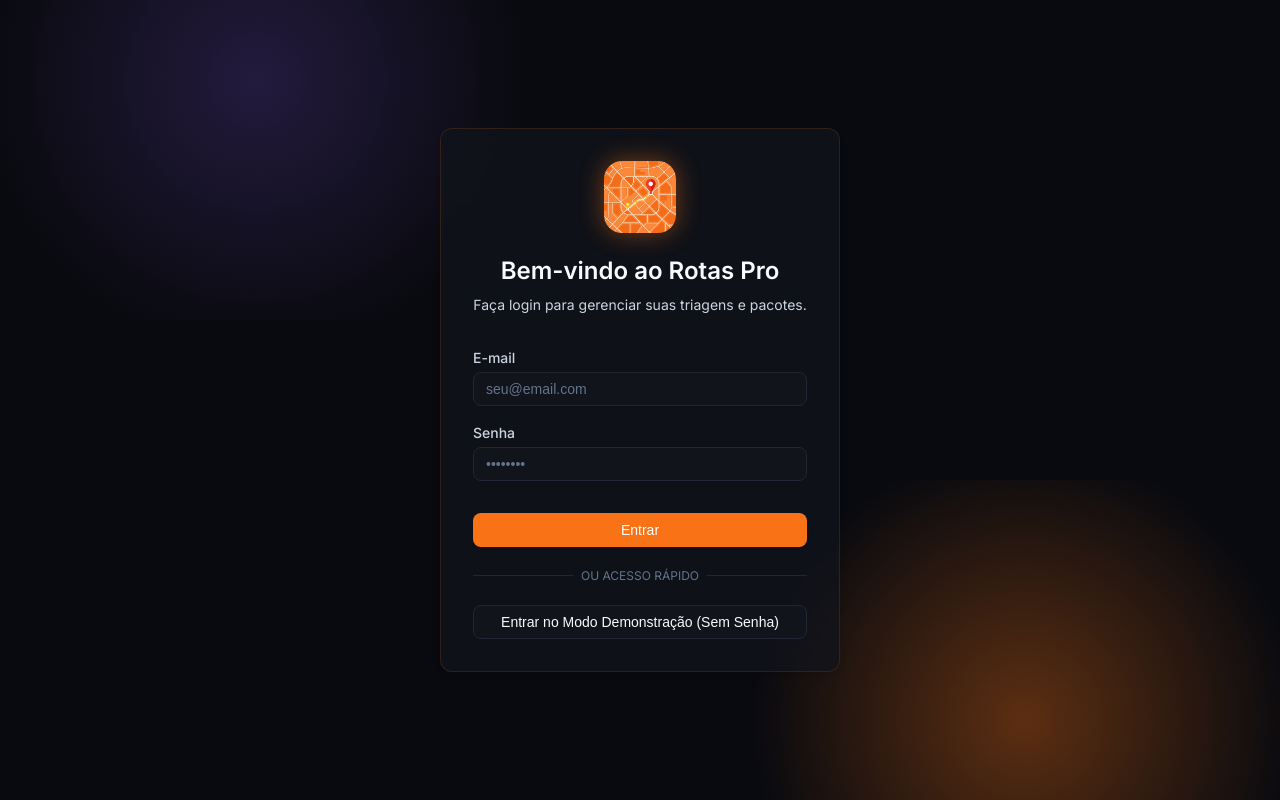
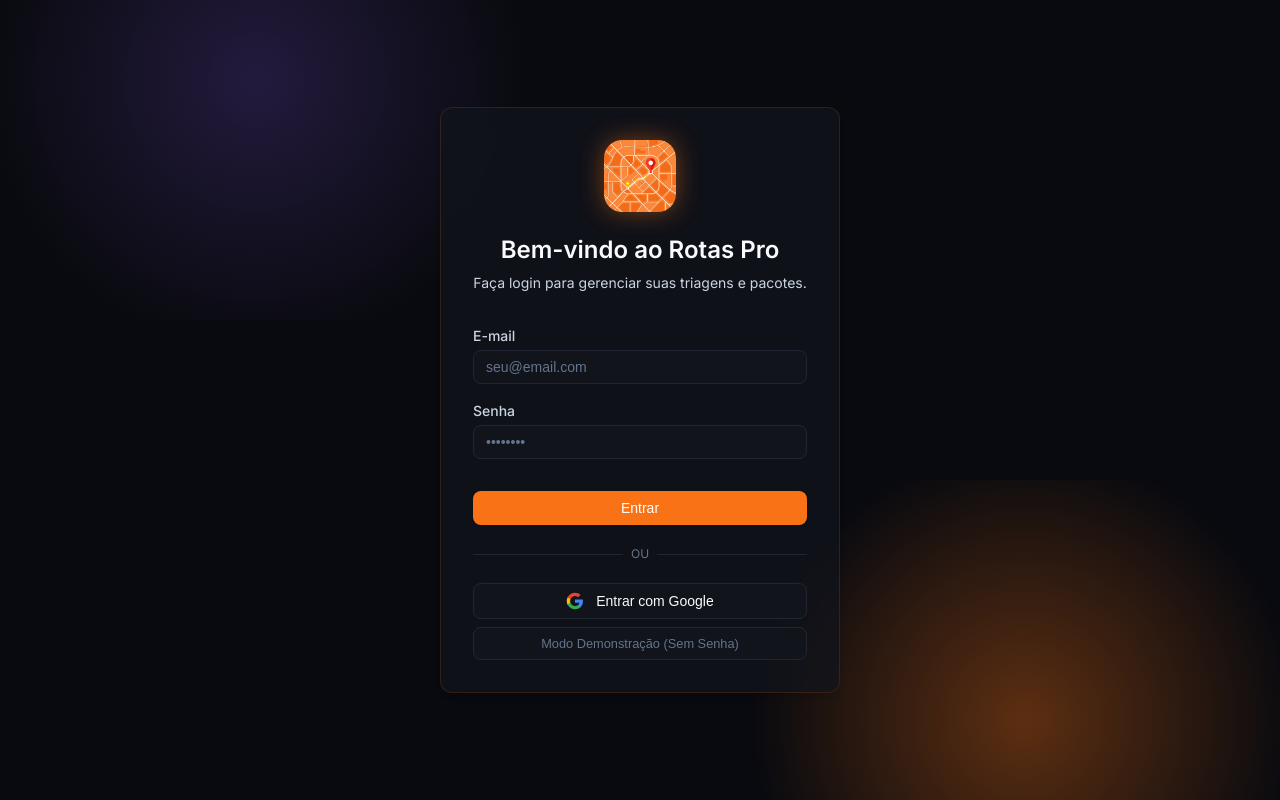
Before and after one commit to PGEX28/TRIAGEM-ROTAS-PRO, a React (Vite) app in the folder frontend/: page /login in a window 1280 px wide. Built offline with nearby package versions, Linux system fonts and the light colour scheme; no server answers.

Commit message:
feat(auth): add Google OAuth login flow

```diff
--- a/frontend/src/pages/Login.tsx
+++ b/frontend/src/pages/Login.tsx
@@ -92,14 +92,63 @@
 
           <div style={{ display: 'flex', alignItems: 'center', margin: '1.25rem 0', gap: '0.5rem' }}>
             <div style={{ flex: 1, height: '1px', backgroundColor: 'var(--border)' }} />
-            <span style={{ fontSize: '0.75rem', color: 'var(--text-muted)' }}>OU ACESSO RÁPIDO</span>
+            <span style={{ fontSize: '0.75rem', color: 'var(--text-muted)' }}>OU</span>
             <div style={{ flex: 1, height: '1px', backgroundColor: 'var(--border)' }} />
           </div>
 
           <Button
             type="button"
             variant="secondary"
-            style={{ width: '100%' }}
+            style={{
+              width: '100%',
+              display: 'flex',
+              alignItems: 'center',
+              justifyContent: 'center',
+              gap: '0.75rem',
+              fontWeight: 500,
+            }}
+            onClick={async () => {
+              setLoading(true);
+              setError(null);
+              try {
+                const { error } = await supabase.auth.signInWithOAuth({
+                  provider: 'google',
+                  options: {
+                    redirectTo: window.location.origin,
+                  },
+                });
+                if (error) throw error;
+              } catch (err: any) {
+                setError(err.message || 'Erro ao conectar com Google');
+                setLoading(false);
+              }
+            }}
+          >
+            <svg style={{ width: '18px', height: '18px' }} viewBox="0 0 24 24">
+              <path
+                fill="#4285F4"
+                d="M22.56 12.25c0-.78-.07-1.53-.2-2.25H12v4.26h5.92c-.26 1.37-1.04 2.53-2.21 3.31v2.77h3.57c2.08-1.92 3.28-4.74 3.28-8.09z"
+              />
+              <path
+                fill="#34A853"
+                d="M12 23c2.97 0 5.46-.98 7.28-2.66l-3.57-2.77c-.98.66-2.23 1.06-3.71 1.06-2.86 0-5.29-1.93-6.16-4.53H2.18v2.84C3.99 20.53 7.7 23 12 23z"
+              />
+              <path
+                fill="#FBBC05"
+                d="M5.84 14.09c-.22-.66-.35-1.36-.35-2.09s.13-1.43.35-2.09V7.06H2.18C1.43 8.55 1 10.22 1 12s.43 3.45 1.18 4.94l2.85-2.22.81-.63z"
+              />
+              <path
+                fill="#EA4335"
+                d="M12 5.38c1.62 0 3.06.56 4.21 1.64l3.15-3.15C17.45 2.09 14.97 1 12 1 7.7 1 3.99 3.47 2.18 7.06l3.66 2.84c.87-2.6 3.3-4.52 6.16-4.52z"
+              />
+            </svg>
+            Entrar com Google
+          </Button>
+
+          <Button
+            type="button"
+            variant="secondary"
+            style={{ width: '100%', marginTop: '0.5rem', fontSize: '0.8rem', color: 'var(--text-muted)' }}
             onClick={() => {
               useAuthStore.getState().setUser({
                 id: '00000000-0000-0000-0000-000000000001',
@@ -109,7 +158,7 @@
               });
             }}
           >
-            Entrar no Modo Demonstração (Sem Senha)
+            Modo Demonstração (Sem Senha)
           </Button>
         </form>
       </Card>
--- a/frontend/src/store/authStore.ts
+++ b/frontend/src/store/authStore.ts
@@ -28,7 +28,6 @@
       const { data: { session } } = await supabase.auth.getSession();
 
       if (session?.user) {
-        // Here we could fetch additional profile data if needed
         set({
           user: {
             id: session.user.id,
@@ -39,6 +38,22 @@
       } else {
         set({ user: null, isAuthenticated: false });
       }
+
+      // Listen for auth changes (useful for Google OAuth redirects)
+      supabase.auth.onAuthStateChange((_event, session) => {
+        if (session?.user) {
+          set({
+            user: {
+              id: session.user.id,
+              email: session.user.email || '',
+            },
+            isAuthenticated: true,
+            isLoading: false,
+          });
+        } else {
+          set({ user: null, isAuthenticated: false, isLoading: false });
+        }
+      });
     } catch (error) {
       console.error('Error checking auth:', error);
       set({ user: null, isAuthenticated: false });
```
